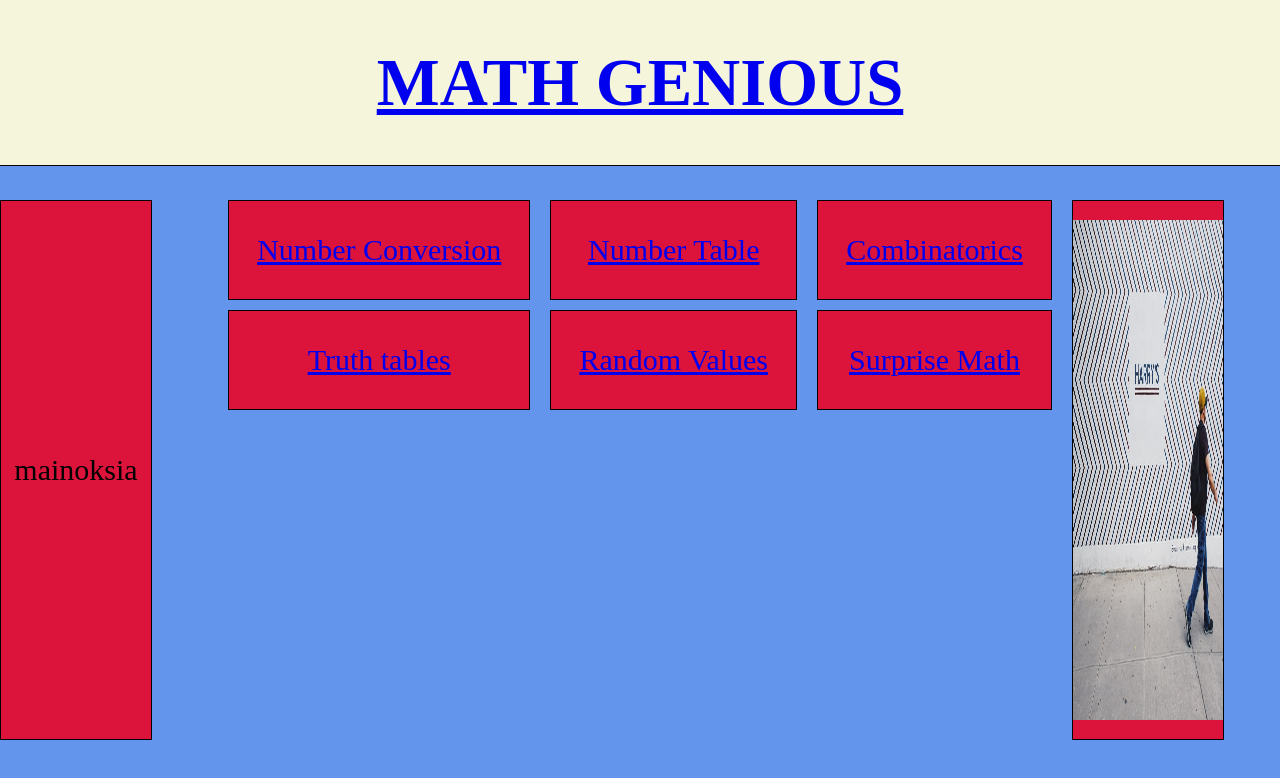
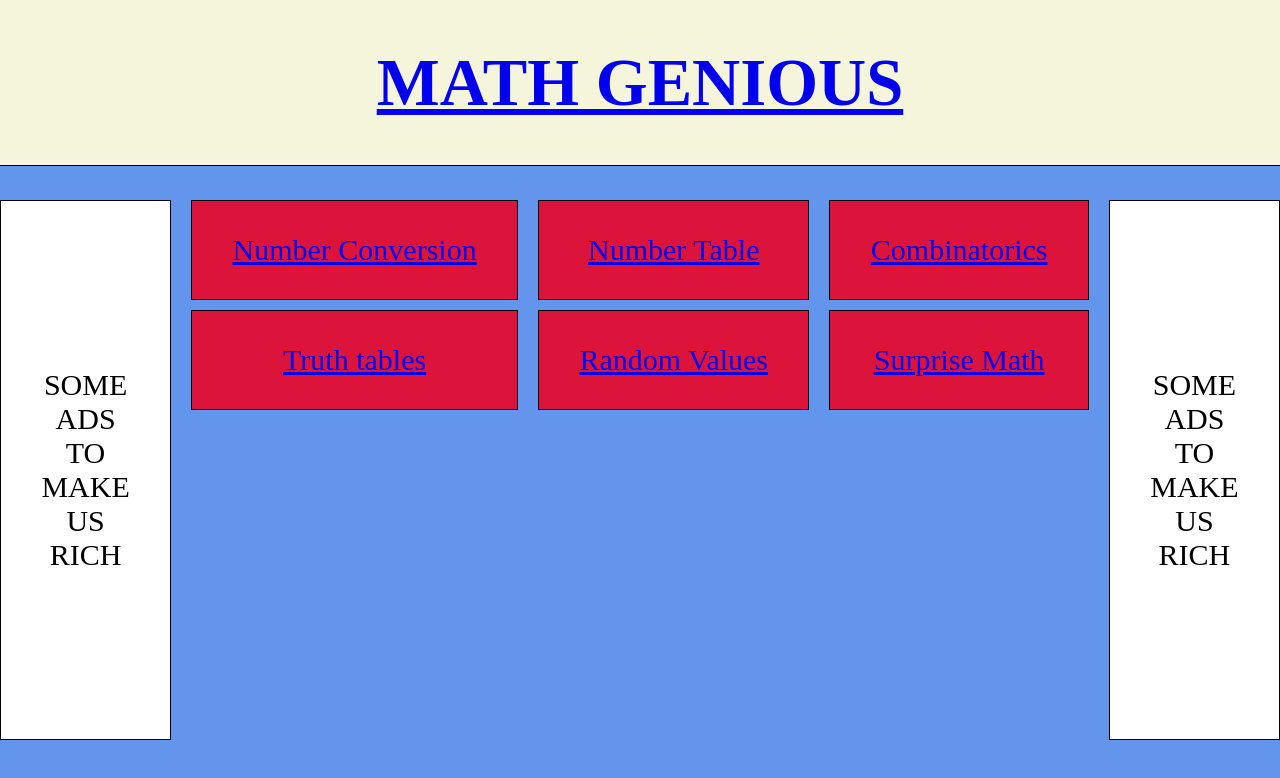
Before and after one commit to ksoka/DevBasicSkills2019-5, a plain HTML site: page index.html in a window 1280 px wide. Drawn offline with Linux system fonts and the light colour scheme.

Commit message:
did some improvements

```diff
--- a/index.html
+++ b/index.html
@@ -8,11 +8,11 @@
     <body>
         <div class="header"><h1 class="mathgenie"><a href="index.html">MATH GENIOUS</a></h1></div>
         <div class="grid-container">
-            <div class="options ads">mainoksia</div>
+            <div class="options ads">SOME<br>ADS<br>TO<br>MAKE<br>US<br>RICH</div>
             <div class="options"><a href="NumberConversions.html">Number Conversion</a></div>
             <div class="options"><a href="Number_Table.html">Number Table</a></div>
             <div class="options"><a href="combinatorics.html"> Combinatorics</a> </div>
-            <div class="options ads"><img src="mainos1.jpg" width=150px height=500px></div>
+            <div class="options ads">SOME<br>ADS<br>TO<br>MAKE<br>US<br>RICH</div>
             <div class="options"><a href="TruthTables.html">Truth tables</a></div>
             <div class="options"><a href="RandomValues.html">Random Values</a></div>
             <div class="options"><a href="SurpriseMath.html"> Surprise Math</a> </div>
--- a/styles.css
+++ b/styles.css
@@ -28,7 +28,7 @@ body
 .ads
 {
     grid-row:span 5;
-    width: 150px;
+    background-color: white;
 }
 .header
 {
```
Also changed, not shown: combinatorics.html (+2 -0 lines).
